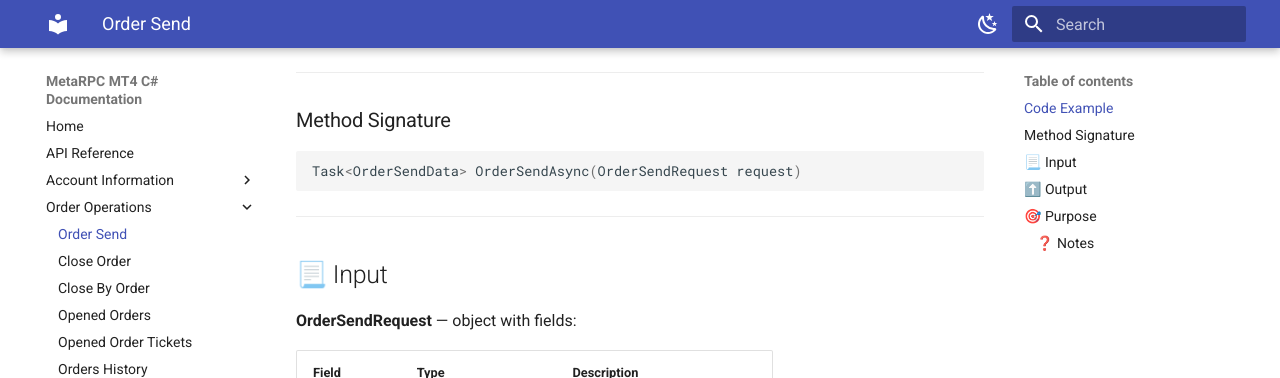
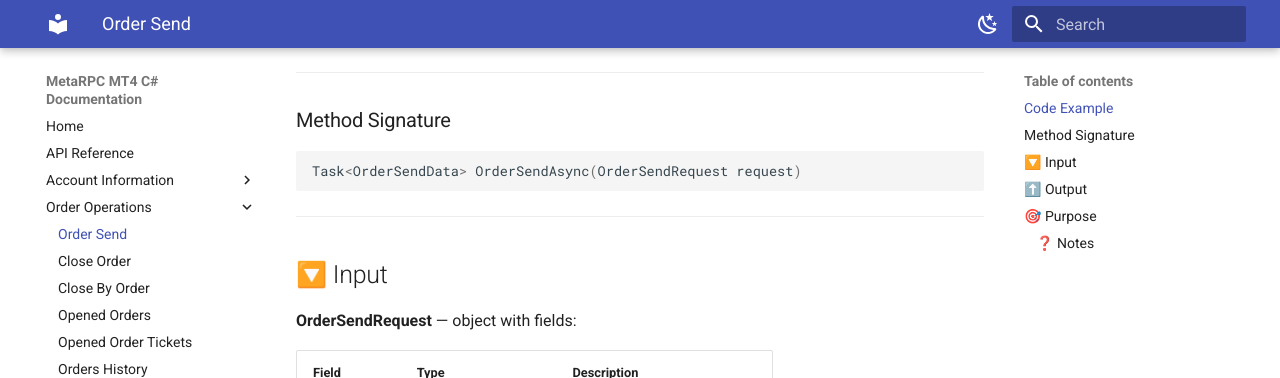
Before and after one commit to MetaRPC/CSharpMT4, an MkDocs documentation site: the page built from docs/Orders/ShowOrderSendExample.md, in a window 1280 px wide and 900 px high, scrolled down 613 px. Shown: the top 378 px of the window. Built offline with MkDocs 1.6.1 and Material for MkDocs 9.7.7, drawn with Linux system fonts in a browser that asks for light colours.

```diff
--- a/docs/Orders/ShowOrderSendExample.md
+++ b/docs/Orders/ShowOrderSendExample.md
@@ -36,7 +36,7 @@ Task<OrderSendData> OrderSendAsync(OrderSendRequest request)
 
 ---
 
-## 📃 Input
+## 🔽 Input
 
 **OrderSendRequest** — object with fields:
 
```
